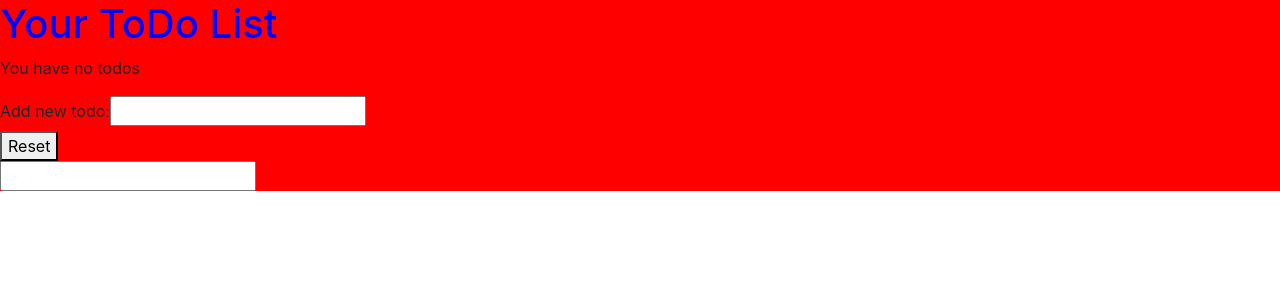
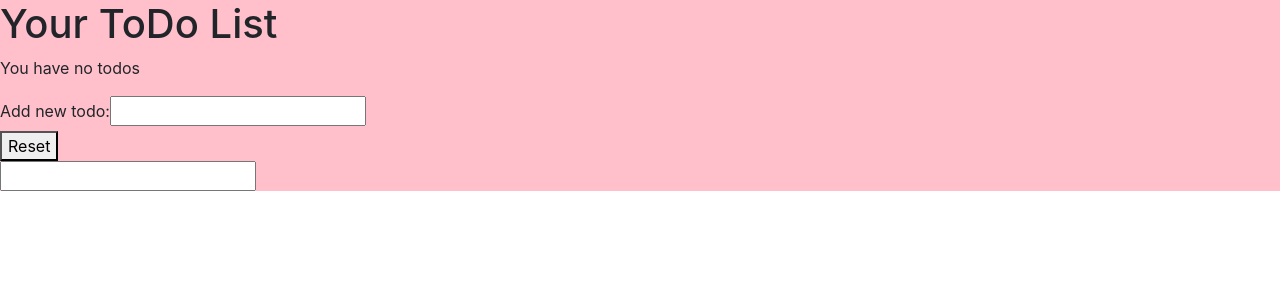
Before and after one commit to mohammadkharma/ToDo-App, a React (Create React App) app: page / in a window 1280 px wide. Shown: the top 300 px of the page. Built offline with nearby package versions, Linux system fonts and the light colour scheme.

Commit message:
testing styles

```diff
--- a/src/styles/app.css
+++ b/src/styles/app.css
@@ -1,7 +1,3 @@
 .App {
-    background: red;
+    background: pink;
 }
-
-h1 {
-    color: blue;
-}
```
